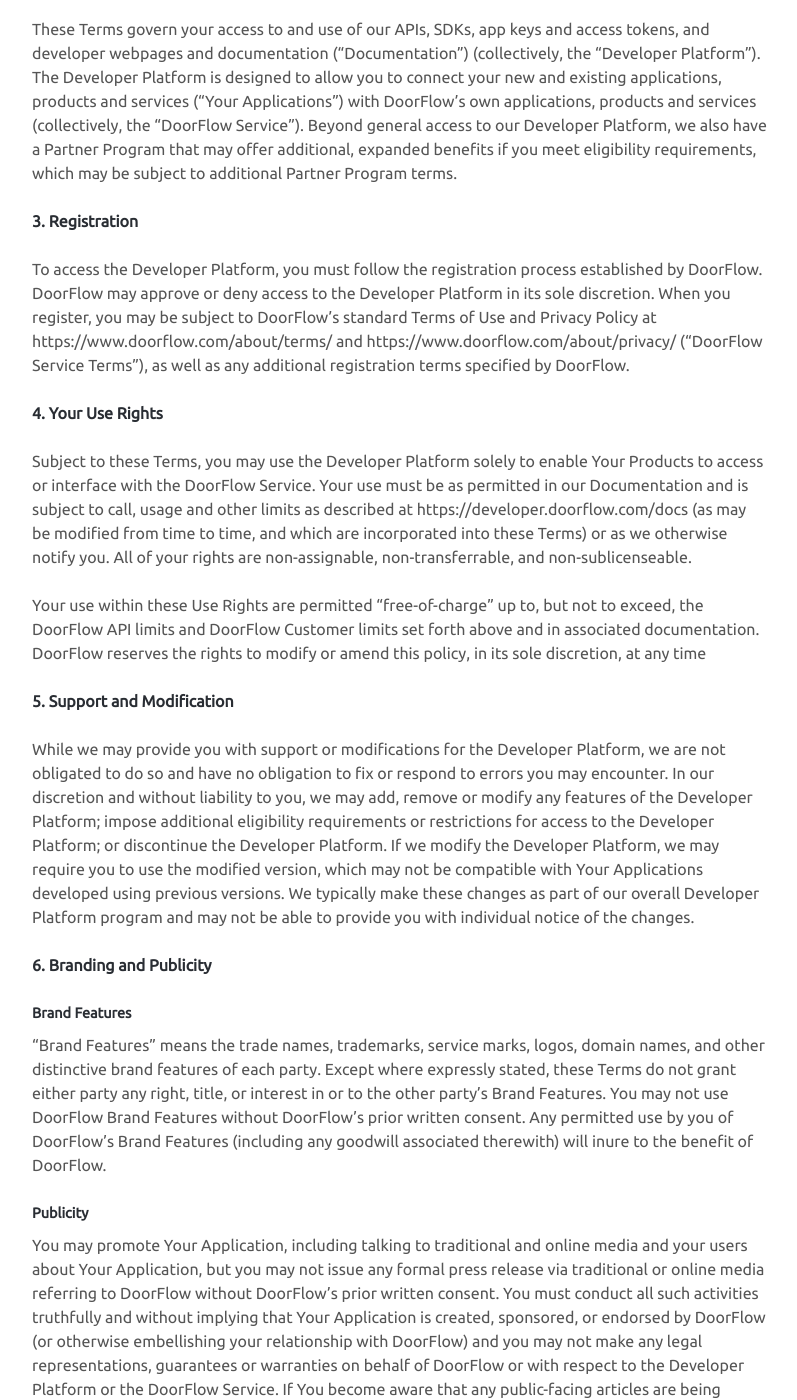
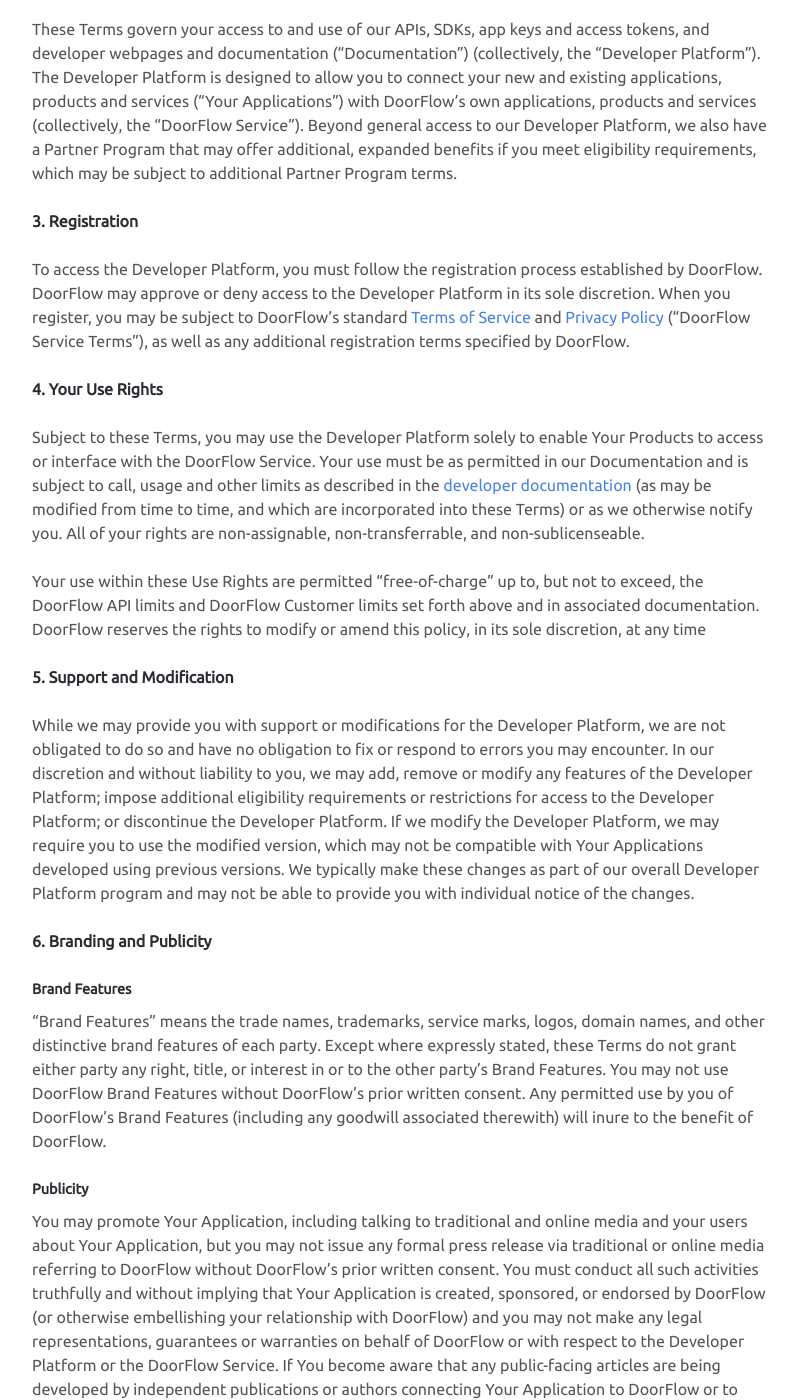
Before and after one commit to netnodes/doorflow-policy, a Jekyll site: the page built from docs/developer_terms.md, in a window 1280 px wide and 1400 px high, scrolled down 574 px. Shown: the whole window, without its empty margins (240-1037 px from the left). Built offline with Jekyll 4.4.1, drawn with Linux system fonts in a browser that asks for light colours; our own code applies the rules of GitHub Pages for plain Markdown files; a script that is not in the unit is left out; some of the changed text lies outside the part shown.

Commit message:
more cleanup

```diff
--- a/docs/developer_terms.md
+++ b/docs/developer_terms.md
@@ -4,7 +4,7 @@
 
 ## Developer Terms of Use
 
-###1. Welcome to the DoorFlow Developer Platform!
+### 1. Welcome to the DoorFlow Developer Platform!
 
 Welcome to the DoorFlow Developer Platform! NetNodes Limited and its affiliates (referred to as "NetNodes", “DoorFlow”, “we”, “our” or “us”) have created these Developer Terms and Conditions (these “Terms”) so that developers like you can enjoy the benefits of our Developer Platform while protecting both DoorFlow’s and its users’ rights. By clicking on “I agree” (or a similar box or button) or using the Developer Platform, you agree to be bound by these terms. You may not use the Developer Platform if you do not agree to these Terms. In these Terms, you are referred to as “Developer” or “you”. If you are agreeing to these terms not as an individual but on behalf of your company, then “Developer” or “you” means your company and you are binding your company to these Terms.
 
@@ -16,11 +16,11 @@
 
 ### 3. Registration
 
-To access the Developer Platform, you must follow the registration process established by DoorFlow. DoorFlow may approve or deny access to the Developer Platform in its sole discretion. When you register, you may be subject to DoorFlow’s standard Terms of Use and Privacy Policy at https://www.doorflow.com/about/terms/ and https://www.doorflow.com/about/privacy/ (“DoorFlow Service Terms”), as well as any additional registration terms specified by DoorFlow.
+To access the Developer Platform, you must follow the registration process established by DoorFlow. DoorFlow may approve or deny access to the Developer Platform in its sole discretion. When you register, you may be subject to DoorFlow’s standard [Terms of Service](https://policy.doorflow.com/terms_of_service) and [Privacy Policy](https://policy.doorflow.com/privacy_policy) (“DoorFlow Service Terms”), as well as any additional registration terms specified by DoorFlow.
 
 ### 4. Your Use Rights
 
-Subject to these Terms, you may use the Developer Platform solely to enable Your Products to access or interface with the DoorFlow Service. Your use must be as permitted in our Documentation and is subject to call, usage and other limits as described at https://developer.doorflow.com/docs (as may be modified from time to time, and which are incorporated into these Terms) or as we otherwise notify you. All of your rights are non-assignable, non-transferrable, and non-sublicenseable.
+Subject to these Terms, you may use the Developer Platform solely to enable Your Products to access or interface with the DoorFlow Service. Your use must be as permitted in our Documentation and is subject to call, usage and other limits as described in the [developer documentation](https://developer.doorflow.com/docs) (as may be modified from time to time, and which are incorporated into these Terms) or as we otherwise notify you. All of your rights are non-assignable, non-transferrable, and non-sublicenseable.
 
 Your use within these Use Rights are permitted “free-of-charge” up to, but not to exceed, the DoorFlow API limits and DoorFlow Customer limits set forth above and in associated documentation. DoorFlow reserves the rights to modify or amend this policy, in its sole discretion, at any time
 
```
Also changed, not shown: other parts of docs/developer_terms.md (+1 -1 lines).
